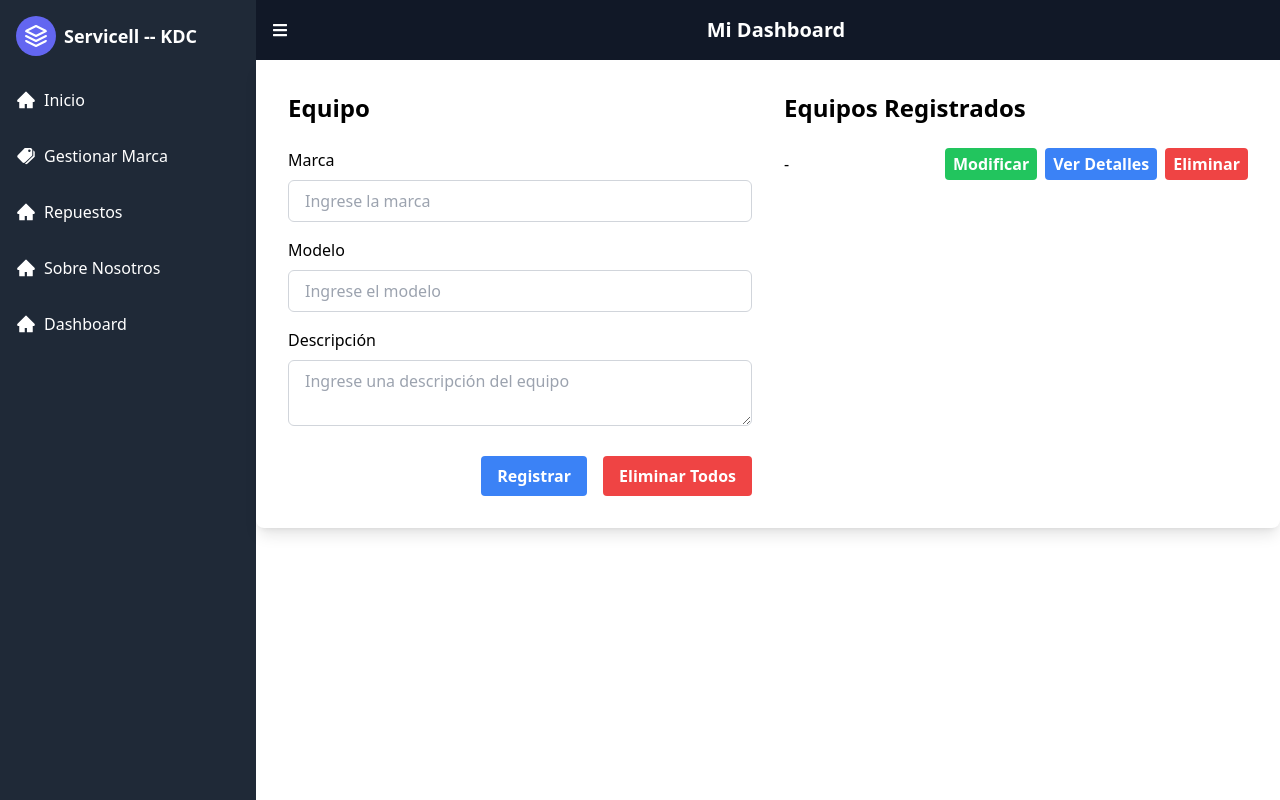
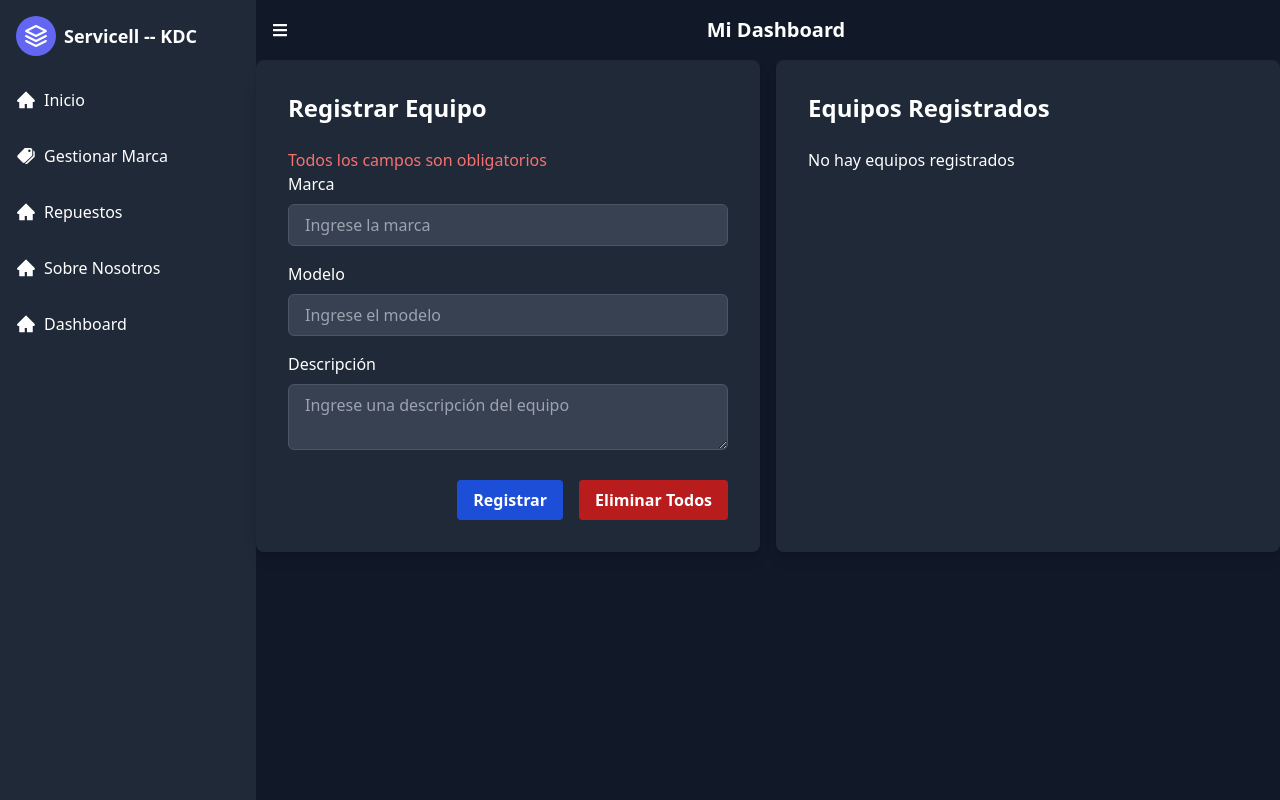
Before and after one commit to luxho24/SWGREM-front, a React (Vite) app: page /dashboard/brand in a window 1280 px wide. Both pictures are taken after a click on the button "Registrar". Built offline with nearby package versions, Linux system fonts and the light colour scheme.

Commit message:
Update brand-dashboard.jsx

```diff
--- a/src/pages/dashboard/brand-dashboard.jsx
+++ b/src/pages/dashboard/brand-dashboard.jsx
@@ -1,28 +1,68 @@
-import React, { useState } from 'react';
+import React, { useState, useEffect } from 'react';
+import { FaPencilAlt, FaInfoCircle, FaTrash } from 'react-icons/fa';
 
 const BrandDashboard = () => {
     const [equipos, setEquipos] = useState([]);
     const [marca, setMarca] = useState('');
     const [modelo, setModelo] = useState('');
     const [descripcion, setDescripcion] = useState('');
+    const [modelosDisponibles, setModelosDisponibles] = useState([]);
+    const [detallesEquipo, setDetallesEquipo] = useState(null);
+    const [editIndex, setEditIndex] = useState(-1);
+    const [error, setError] = useState('');
+    const [view, setView] = useState('lista');
+
+    useEffect(() => {
+        if (marca) {
+            setModelosDisponibles(modelosPorMarca[marca]);
+        } else {
+            setModelosDisponibles([]);
+        }
+    }, [marca]);
+
+    const modelosPorMarca = {
+        // Tus marcas y modelos aquí...
+    };
+
+    const validateInput = () => {
+        if (!marca.trim() || !modelo.trim() || !descripcion.trim()) {
+            setError('Todos los campos son obligatorios');
+            return false;
+        }
+        setError('');
+        return true;
+    };
 
     const handleRegistrar = () => {
+        if (validateInput()) {
             setEquipos([...equipos, { marca, modelo, descripcion }]);
             setMarca('');
             setModelo('');
             setDescripcion('');
+        }
     };
 
     const handleModificar = (index) => {
-		const nuevaMarca = prompt('Ingrese el nueva marca:');
-        const nuevoModelo = prompt('Ingrese el nuevo modelo:');
-        const nuevaDescripcion = prompt('Ingrese la nueva descripción:');
-        if (nuevaMarca && nuevoModelo && nuevaDescripcion) {
-			equiposModificados[index].marca = nuevaMarca;
-			equiposModificados[index].modelo = nuevoModelo;
-			equiposModificados[index].descripcion = nuevaDescripcion;
+        setEditIndex(index);
+        setMarca(equipos[index].marca);
+        setModelo(equipos[index].modelo);
+        setDescripcion(equipos[index].descripcion);
+    };
+
+    const handleGuardarModificacion = () => {
+        if (validateInput()) {
+            const equiposModificados = [...equipos];
+            equiposModificados[editIndex] = { marca, modelo, descripcion };
             setEquipos(equiposModificados);
+            cancelarEdicion();
         }
+    };
+
+    const cancelarEdicion = () => {
+        setEditIndex(-1);
+        setMarca('');
+        setModelo('');
+        setDescripcion('');
     };
 
     const handleEliminar = (index) => {
@@ -35,62 +75,73 @@ const BrandDashboard = () => {
     };
 
     const handleVerDetalles = (equipo) => {
-        alert(`Marca: ${equipo.marca}\nModelo: ${equipo.modelo}\nDescripción: ${equipo.descripcion}`);
+        setDetallesEquipo(equipo);
+        setView('detalles');
+    };
+
+    const handleVolver = () => {
+        setView('lista');
+        setDetallesEquipo(null);
     };
 
     return (
-        <div className="flex justify-center items-start h-screen">
-            <div className="bg-white rounded-lg shadow-lg p-8 w-full flex flex-col md:flex-row">
-                <div className="mb-8 md:mb-0 md:w-1/2">
-                    <h2 className="text-2xl font-bold mb-6">Equipo</h2>
+        <div className="flex justify-center items-start h-screen bg-gray-900 text-white">
+            <div className="flex w-full max-w-6xl">
+                <div className="bg-gray-800 rounded-lg shadow-lg p-8 flex-1 mr-4">
+                    <h2 className="text-2xl font-bold mb-6">{editIndex === -1 ? "Registrar Equipo" : "Modificar Equipo"}</h2>
+                    {error && <p className="text-red-400">{error}</p>}
                     <div className="mb-4">
                         <label htmlFor="marca" className="block font-medium mb-2">Marca</label>
-                        <input
-                            type="text"
-                            id="marca"
-                            className="w-full border border-gray-300 rounded-md py-2 px-4"
-                            placeholder="Ingrese la marca"
-                            value={marca}
-                            onChange={(e) => setMarca(e.target.value)}
-                        />
+                        <input list="marcas" type="text" id="marca" className="w-full border border-gray-600 rounded-md py-2 px-4 bg-gray-700" placeholder="Ingrese la marca" value={marca} onChange={(e) => setMarca(e.target.value)} />
+                        <datalist id="marcas">
+                            <option value="Apple" />
+                            <option value="Samsung" />
+                            <option value="Xiaomi" />
+                            <option value="Motorola" />
+                            <option value="Honor" />
+                            <option value="Oppo" />
+                        </datalist>
                     </div>
                     <div className="mb-4">
                         <label htmlFor="modelo" className="block font-medium mb-2">Modelo</label>
-                        <input
-                            type="text"
-                            id="modelo"
-                            className="w-full border border-gray-300 rounded-md py-2 px-4"
-                            placeholder="Ingrese el modelo"
-                            value={modelo}
-                            onChange={(e) => setModelo(e.target.value)}
-                        />
+                        <input list="modelos" type="text" id="modelo" className="w-full border border-gray-600 rounded-md py-2 px-4 bg-gray-700" placeholder="Ingrese el modelo" value={modelo} onChange={(e) => setModelo(e.target.value)} />
+                        <datalist id="modelos">
+                            {modelosDisponibles.map(modelo => <option key={modelo} value={modelo} />)}
+                        </datalist>
                     </div>
                     <div className="mb-6">
                         <label htmlFor="descripcion" className="block font-medium mb-2">Descripción</label>
                         <textarea
                             id="descripcion"
-                            className="w-full border border-gray-300 rounded-md py-2 px-4"
+                            className="w-full border border-gray-600 rounded-md py-2 px-4 bg-gray-700"
                             placeholder="Ingrese una descripción del equipo"
                             value={descripcion}
                             onChange={(e) => setDescripcion(e.target.value)}
                         />
                     </div>
+
                     <div className="flex justify-end space-x-4">
-                        <button
-                            className="bg-blue-500 hover:bg-blue-700 text-white font-bold py-2 px-4 rounded"
-                            onClick={handleRegistrar}
-                        >
+                        {editIndex === -1 ? (
+                            <button className="bg-blue-700 hover:bg-blue-800 text-white font-bold py-2 px-4 rounded" onClick={handleRegistrar}>
                                 Registrar
                             </button>
-                        <button
-                            className="bg-red-500 hover:bg-red-700 text-white font-bold py-2 px-4 rounded"
-                            onClick={handleEliminarTodos}
-                        >
+                        ) : (
+                            <>
+                                <button className="bg-green-700 hover:bg-green-800 text-white font-bold py-2 px-4 rounded" onClick={handleGuardarModificacion}>
+                                    Guardar
+                                </button>
+                                <button className="bg-gray-600 hover:bg-gray-700 text-white font-bold py-2 px-4 rounded" onClick={cancelarEdicion}>
+                                    Cancelar
+                                </button>
+                            </>
+                        )}
+                        <button className="bg-red-700 hover:bg-red-800 text-white font-bold py-2 px-4 rounded" onClick={handleEliminarTodos}>
                             Eliminar Todos
                         </button>
                     </div>
                 </div>
-                <div className="md:w-1/2 md:ml-8">
+                {view === 'lista' && (
+                    <div className="bg-gray-800 rounded-lg shadow-lg p-8 flex-1">
                         <h2 className="text-2xl font-bold mb-6">Equipos Registrados</h2>
                         {equipos.length === 0 ? (
                             <p>No hay equipos registrados</p>
@@ -100,23 +151,14 @@ const BrandDashboard = () => {
                                     <li key={index} className="flex justify-between items-center mb-2">
                                         <span>{equipo.marca} - {equipo.modelo}</span>
                                         <div>
-                                        <button
-                                            className="bg-green-500 hover:bg-green-700 text-white font-bold py-1 px-2 rounded mr-2"
-                                            onClick={() => handleModificar(index)}
-                                        >
-                                            Modificar
+                                            <button className="bg-green-700 hover:bg-green-800 text-white font-bold py-1 px-2 rounded mr-2" onClick={() => handleModificar(index)}>
+                                                <FaPencilAlt />
                                             </button>
-                                        <button
-                                            className="bg-blue-500 hover:bg-blue-700 text-white font-bold py-1 px-2 rounded mr-2"
-                                            onClick={() => handleVerDetalles(equipo)}
-                                        >
-                                            Ver Detalles
+                                            <button className="bg-blue-700 hover:bg-blue-800 text-white font-bold py-1 px-2 rounded mr-2" onClick={() => handleVerDetalles(equipo)}>
+                                                <FaInfoCircle />
                                             </button>
-                                        <button
-                                            className="bg-red-500 hover:bg-red-700 text-white font-bold py-1 px-2 rounded"
-                                            onClick={() => handleEliminar(index)}
-                                        >
-                                            Eliminar
+                                            <button className="bg-red-700 hover:bg-red-800 text-white font-bold py-1 px-2 rounded" onClick={() => handleEliminar(index)}>
+                                                <FaTrash />
                                             </button>
                                         </div>
                                     </li>
@@ -124,6 +166,24 @@ const BrandDashboard = () => {
                             </ul>
                         )}
                     </div>
+                )}
+                {view === 'detalles' && detallesEquipo && (
+                    <div className="bg-gray-800 rounded-lg shadow-lg p-8 flex-1">
+                        <button className="mb-4 bg-gray-600 hover:bg-gray-700 text-white font-bold py-2 px-4 rounded" onClick={handleVolver}>
+                            Atrás
+                        </button>
+                        <h3 className="font-bold text-lg mb-4">Detalles del Equipo</h3>
+                        <div className="grid grid-cols-1 sm:grid-cols-2 gap-4">
+                            <div>
+                                <p><strong>Marca:</strong> {detallesEquipo.marca}</p>
+                                <p><strong>Modelo:</strong> {detallesEquipo.modelo}</p>
+                            </div>
+                            <div>
+                                <p><strong>Descripción:</strong> {detallesEquipo.descripcion}</p>
+                            </div>
+                        </div>
+                    </div>
+                )}
             </div>
         </div>
     );
```
Lines whose indentation alone changed are shown as unchanged.
